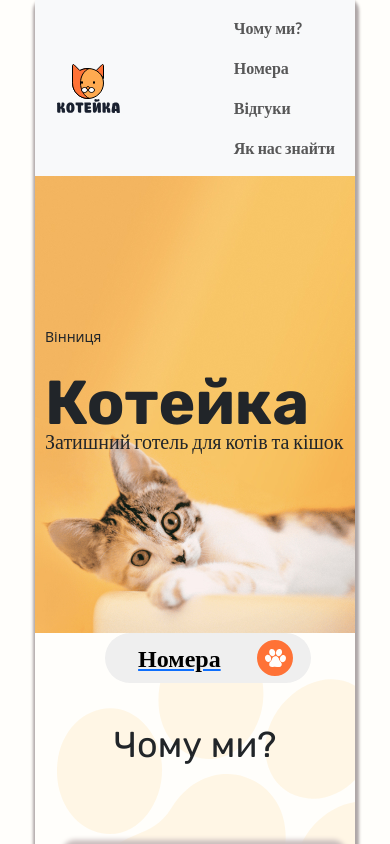
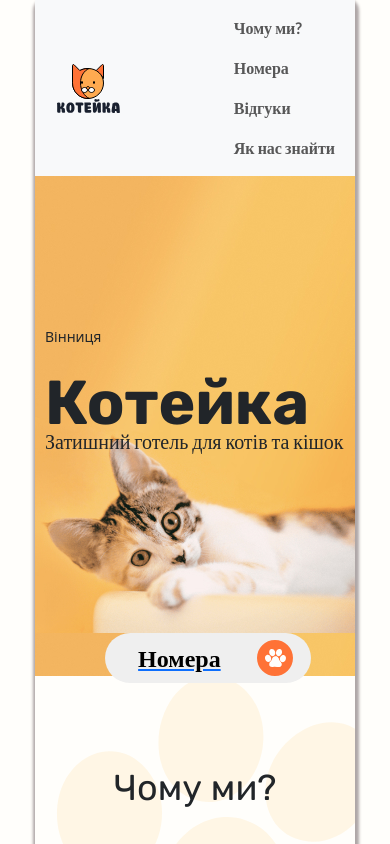
Before and after one commit to agronom99/a_hotel_for_cats-react, a React (Create React App) app: page / in a window 390 px wide. Shown: the top 844 px of the page. Built offline with nearby package versions, Linux system fonts and the light colour scheme.

Commit message:
2023.07.27 17-54

```diff
--- a/src/App.js
+++ b/src/App.js
@@ -15,7 +15,7 @@ function App() {
 
   return (
     <div>
-      <SearchContext.Provider >
+      <SearchContext.Provider value={{}} >
         <ColorSchemesExample2 />
         <Routes>
           <Route path="/" element={<Home />} />
--- a/src/styles/App.scss
+++ b/src/styles/App.scss
@@ -1,6 +1,6 @@
 @import url("https://fonts.googleapis.com/css2?family=Inter:wght@400;500;600;700;800&family=Nunito:wght@300;400;500;600;700;800;900&family=Rubik:wght@400;600;700;900&display=swap");
 @import url("https://fonts.googleapis.com/css2?family=Inter:wght@400;500;600;700;800&family=Lato:wght@400;700&family=Nunito:wght@300;400;500;600;700;800;900&family=Rubik:wght@400;600;700;900&display=swap");
-@import "~bootstrap/scss/bootstrap";
+@import "bootstrap/scss/bootstrap";
 
 @import "header.scss";
 @import "section__home.scss";
@@ -176,7 +176,7 @@
 
   .main {
     background-image: url("../assets/img/koteika320.jpg");
-    height:457px ;
+    height:500px ;
     h3,
     h1,
     h2 {
```
